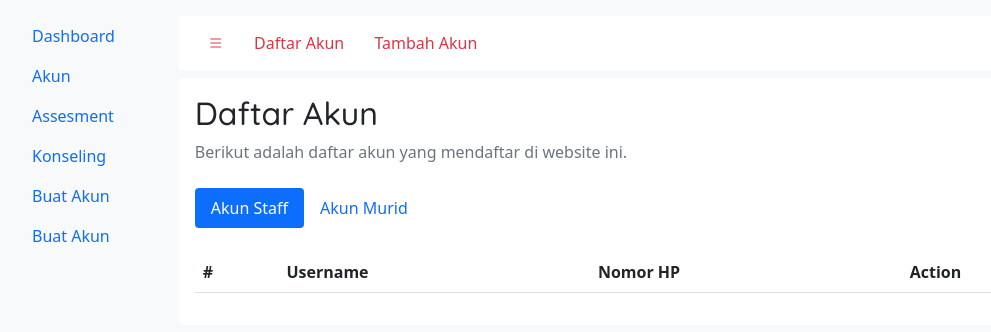
After one commit to Lukmanhakim112/bikom, a Django app: page /d/users/ in a window 1280 px wide. The commit adds this page. Shown: the top 332 px of the page, without its empty margins (66-1057 px from the left). Run offline with Django 3.2, Linux system fonts and the light colour scheme; lists and menus that the app fills with data are empty; some libraries are stand-ins or nearby versions.

Commit message:
listing all staff and regular users

```diff
--- a/dashboard/urls.py
+++ b/dashboard/urls.py
@@ -4,5 +4,8 @@ from . import views
 
 urlpatterns = [
     path('', views.dashboard, name="admin-dashboard"),
-    path('create-teacher/', views.teacher_create_view, name="create-teacher"),
+
+    path('users/', views.users_list_view, name="users-list"),
+    path('teacher/create/', views.teacher_create_view, name="create-teacher"),
+
 ]
--- a/dashboard/views.py
+++ b/dashboard/views.py
@@ -3,6 +3,7 @@ from django.contrib import messages
 
 
 from .forms.forms import TeacherCreationForm
+from users.models import CustomUser
 
 def dashboard(request):
     return render(request, 'dashboard/admin_dashboard.html')
@@ -13,10 +14,7 @@ def teacher_create_view(request):
     form = TeacherCreationForm(request.POST or None, request.FILES or None)
 
     if form.is_valid():
-
-        account = form.save()
-        account.is_staff = True
-        account.save()
+        form.save()
 
         messages.success(request, "Akun berhasil ditambahkan.")
         return redirect('admin-dashboard')
@@ -26,3 +24,17 @@ def teacher_create_view(request):
     }
 
     return render(request, 'dashboard/create_teacher.html', ctx)
+
+def users_list_view(request):
+
+    users = CustomUser.objects.all()
+
+    staff_user = users.filter(is_staff=True, is_superuser=False)
+    student_user = users.filter(is_staff=False)
+
+    ctx = {
+        "staff_user": staff_user,
+        "student_user": student_user,
+    }
+
+    return render(request, 'dashboard/users_list.html', ctx)
--- a/templates/dashboard/base_dashboard.html
+++ b/templates/dashboard/base_dashboard.html
@@ -25,9 +25,9 @@
 		<!-- Sidebar -->
 		<nav id="sidebar" class="nav me-5 text-start d-none d-sm-flex flex-column">
 			<a class="nav-link active" aria-current="page" href="{% url 'admin-dashboard' %}">Dashboard</a>
-			<a class="nav-link" href="{% url 'create-teacher' %}">Tambah Akun</a>
-			<a class="nav-link" href="#">Buat Akun</a>
-			<a class="nav-link" href="#">Buat Akun</a>
+			<a class="nav-link" href="{% url 'users-list' %}">Akun</a>
+			<a class="nav-link" href="#">Assesment</a>
+			<a class="nav-link" href="#">Konseling</a>
 			<a class="nav-link" href="#">Buat Akun</a>
 			<a class="nav-link" href="#">Buat Akun</a>
 		</nav>
@@ -38,6 +38,8 @@
 				<button class="btn text-danger" id="sidebartoggler">
 					<i class="bi bi-list"></i>
 				</button>
+				{% block navbar-dashboard %}
+				{% endblock navbar-dashboard %}
 			</section>
 
 
--- a/templates/dashboard/create_teacher.html
+++ b/templates/dashboard/create_teacher.html
@@ -2,6 +2,10 @@
 
 {% load crispy_forms_tags %}
 
+{% block navbar-dashboard %}
+	<a href="{% url 'users-list' %}" class="btn text-danger">Daftar Akun</a>
+	<a href="{% url 'create-teacher' %}" class="btn text-danger">Tambah Akun</a>
+{% endblock navbar-dashboard %}
 
 {% block main-dashboard %}
 <section class="p-3 bg-white rounded">
--- /dev/null
+++ b/templates/dashboard/users_list.html
@@ -0,0 +1,97 @@
+{% extends 'dashboard/base_dashboard.html' %}
+
+{% block navbar-dashboard %}
+	<a href="{% url 'users-list' %}" class="btn text-danger">Daftar Akun</a>
+	<a href="{% url 'create-teacher' %}" class="btn text-danger">Tambah Akun</a>
+{% endblock navbar-dashboard %}
+
+{% block main-dashboard %}
+<section class="p-3 bg-white rounded">
+
+	<h2 class="title">Daftar Akun</h2>
+	<p class="text-muted">
+		Berikut adalah daftar akun yang mendaftar di website ini.
+	</p>
+
+	<ul class="nav nav-pills my-4" id="pills-tab" role="tablist">
+		<li class="nav-item" role="presentation">
+			<button class="nav-link active" id="pills-user-staff-tab" data-bs-toggle="pill" data-bs-target="#pills-user-staff" type="button" role="tab" aria-controls="pills-user-staff" aria-selected="true">Akun Staff</button>
+		</li>
+		<li class="nav-item" role="presentation">
+			<button class="nav-link" id="pills-student-tab" data-bs-toggle="pill" data-bs-target="#pills-student" type="button" role="tab" aria-controls="pills-student" aria-selected="false">Akun Murid</button>
+		</li>
+	</ul>
+	<div class="tab-content" id="pills-tabContent">
+
+		<div class="tab-pane fade show active" id="pills-user-staff" role="tabpanel" aria-labelledby="pills-user-staff-tab">
+			<table class="table">
+			  <thead>
+				<tr>
+				  <th scope="col">#</th>
+				  <th scope="col">Username</th>
+				  <th scope="col">Nomor HP</th>
+				  <th scope="col">Action</th>
+				</tr>
+			  </thead>
+			  <tbody>
+				{% for staff in staff_user %}
+					<tr>
+						<th scope="row">{{ forloop.counter }}</th>
+						<td>{{ staff.username }}</td>
+						<td>{{ staff.phone_number }}</td>
+						<td>
+							<div class="dropdown">
+							  <button class="btn" type="button" id="actionButton{{ forloop.counter }}" data-bs-toggle="dropdown" aria-expanded="false">
+								<i class="bi bi-three-dots-vertical"></i>
+							  </button>
+							  <ul class="dropdown-menu" aria-labelledby="actionButton{{ forloop.counter }}">
+								<li><a class="dropdown-item" href="#">Action</a></li>
+								<li><a class="dropdown-item" href="#">Another action</a></li>
+								<li><a class="dropdown-item" href="#">Something else here</a></li>
+							  </ul>
+							</div>
+						</td>
+					</tr>
+				{% endfor %}
+			  </tbody>
+			</table>
+		</div>
+
+		<div class="tab-pane fade" id="pills-student" role="tabpanel" aria-labelledby="pills-student-tab">
+			<table class="table">
+			  <thead>
+				<tr>
+				  <th scope="col">#</th>
+				  <th scope="col">Username</th>
+				  <th scope="col">Nomor HP</th>
+				  <th scope="col">Action</th>
+				</tr>
+			  </thead>
+			  <tbody>
+				{% for student in student_user %}
+					<tr>
+						<th scope="row">{{ forloop.counter }}</th>
+						<td>{{ student.username }}</td>
+						<td>{{ student.phone_number }}</td>
+						<td>
+							<div class="dropdown">
+							  <button class="btn" type="button" id="studentActionButton{{ forloop.counter }}" data-bs-toggle="dropdown" aria-expanded="false">
+								<i class="bi bi-three-dots-vertical"></i>
+							  </button>
+							  <ul class="dropdown-menu" aria-labelledby="studentActionButton{{ forloop.counter }}">
+								<li><a class="dropdown-item" href="#">Action</a></li>
+								<li><a class="dropdown-item" href="#">Another action</a></li>
+								<li><a class="dropdown-item" href="#">Something else here</a></li>
+							  </ul>
+							</div>
+						</td>
+					</tr>
+				{% endfor %}
+			  </tbody>
+			</table>
+		</div>
+	</div>
+
+
+</section>
+{% endblock main-dashboard %}
```
Also changed, not shown: README.md.
